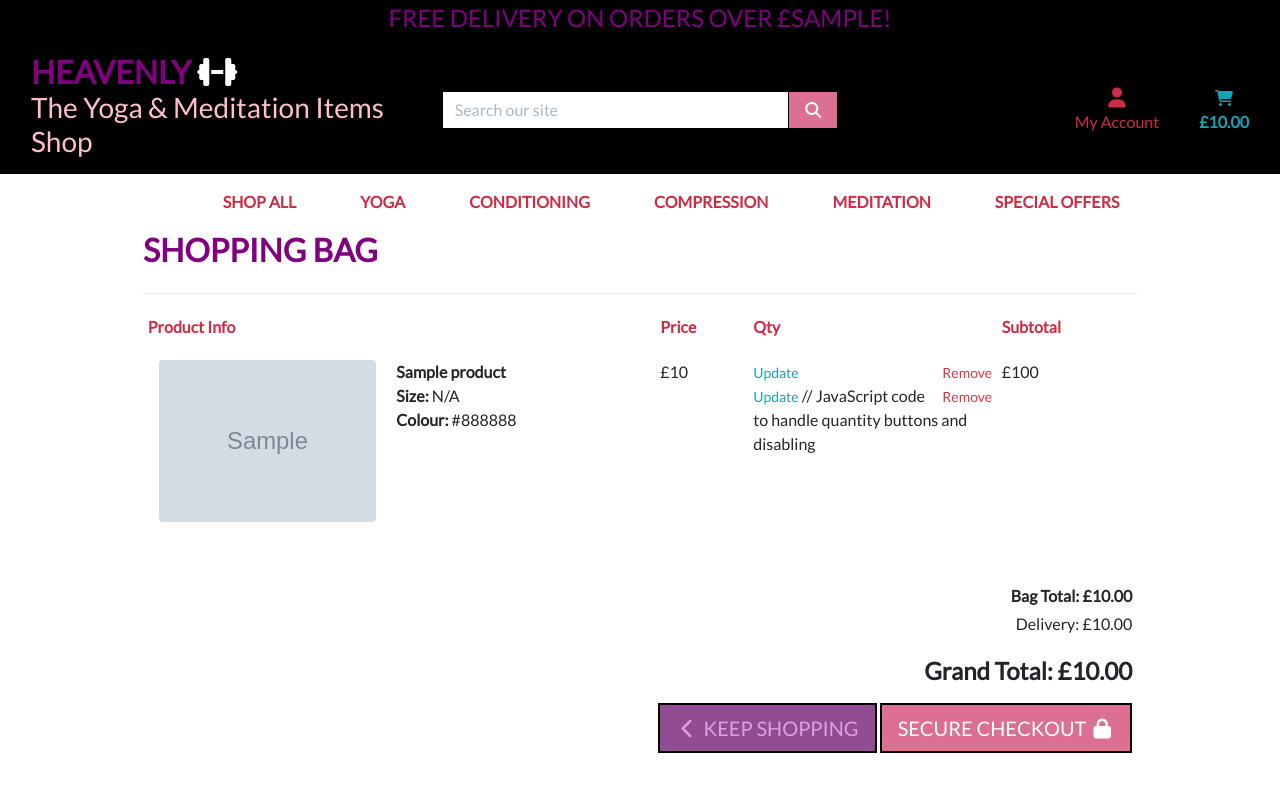
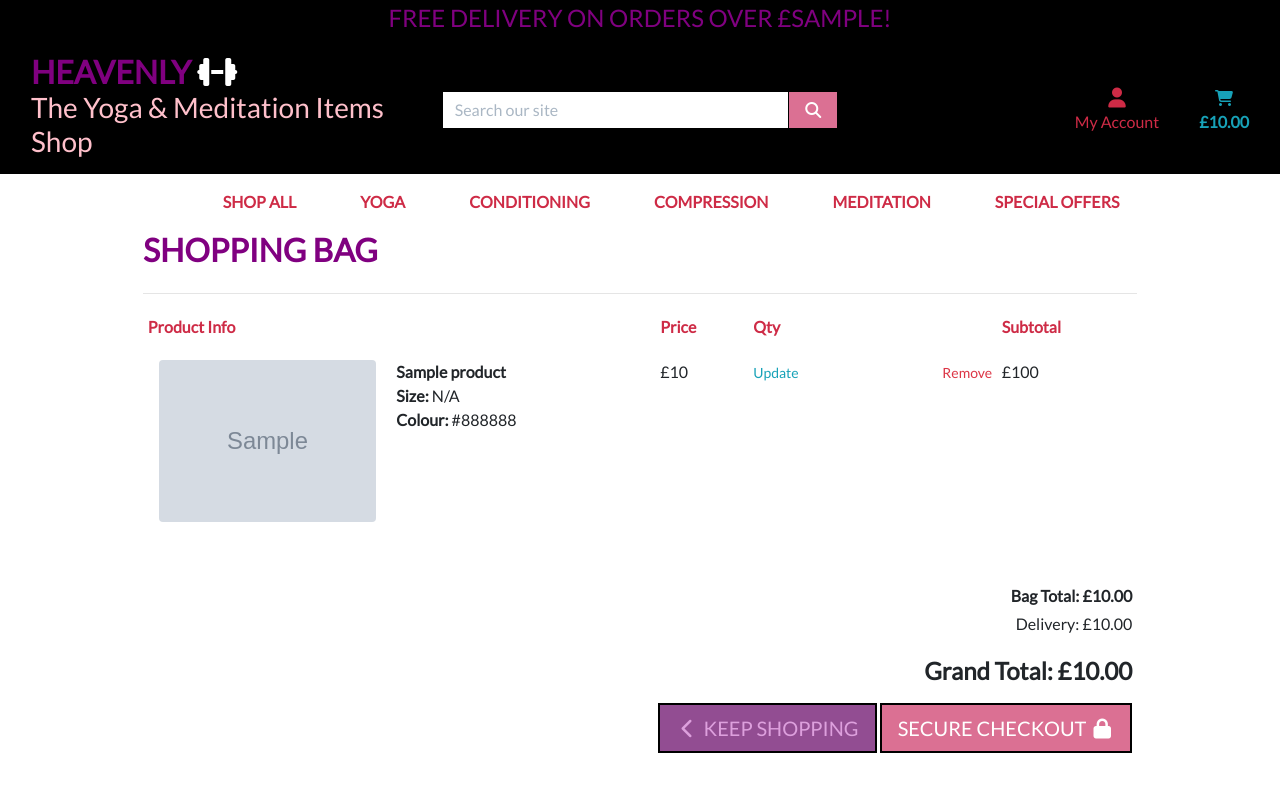
Before and after one commit to Killol14/Yoga_shop, a Django app: template bag/templates/bag/bag.html in a window 1280 px wide. Run offline with Django 3.2, Linux system fonts and the light colour scheme; the template is opened without the code that fills it: most values are stand-ins (such as "Sample title", 1, 10 or a date in 2020); grey boxes marked "Sample" are stand-in pictures; some libraries are stand-ins or nearby versions.

Commit message:
this will commit quantity-form.html

```diff
--- a/bag/templates/bag/quantity-form.html
+++ b/bag/templates/bag/quantity-form.html
@@ -5,17 +5,6 @@
 <a class="update-link text-info"><small>Update</small></a>
 <a class="remove-item text-danger float-right" id="remove_{{ item.item_id }}" data-product_size="{{ item.size }}"><small>Remove</small></a>
 
-
-<form class="form update-form" method="POST" action="{% url 'adjust_bag' item.item_id %}">
-    {% csrf_token %}
-</form>
-
-<a class="update-link text-info"><small>Update</small></a>
-<a class="remove-item text-danger float-right" id="remove_{{ item.item_id }}" data-product_size="{{ item.size }}"><small>Remove</small></a>
-
-
-
-    // JavaScript code to handle quantity buttons and disabling
 <script>
 
     document.querySelectorAll('.update-form').forEach(form => {
```
